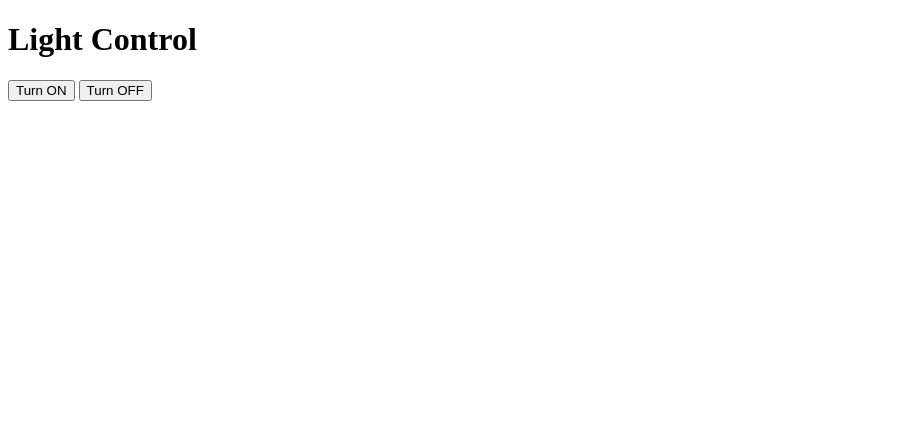
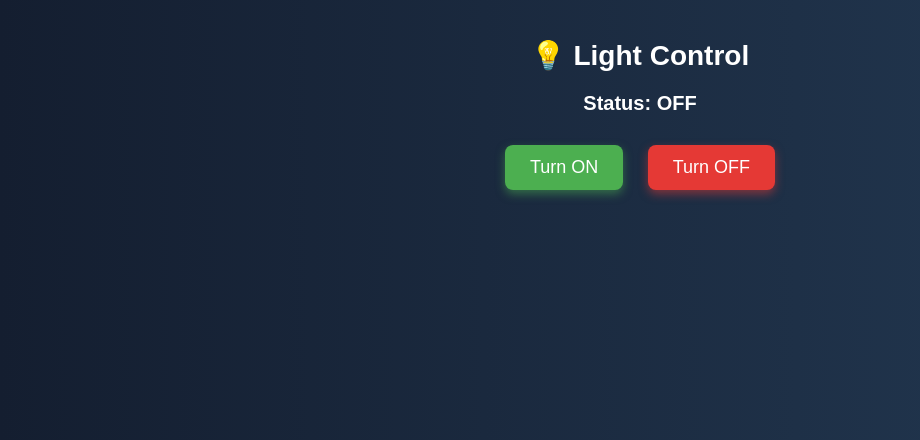
Before and after one commit to Haruto69/Smart-appliance, a Flask app: template templates/light.html in a window 1280 px wide. Shown: the top 440 px of the page, without its empty margins (0-920 px from the left). Run offline with Flask 3, Linux system fonts and the light colour scheme; the template is opened without the code that fills it, so the values that code supplies are empty.

Commit message:
Update light.html

```diff
--- a/templates/light.html
+++ b/templates/light.html
@@ -3,26 +3,53 @@
 <head>
     <meta charset="UTF-8">
     <meta name="viewport" content="width=device-width, initial-scale=1.0">
-    <title>Light Control</title>
+    <title>Smart Campus - Light Control</title>
+    <link rel="stylesheet" href="{{ url_for('static', filename='styles.css') }}">
 </head>
 <body>
-    <h1>Light Control</h1>
-    <button onclick="controlLight('on')">Turn ON</button>
-    <button onclick="controlLight('off')">Turn OFF</button>
-    <p id="status"></p>
+
+    <div class="container">
+        <h1>💡 Light Control</h1>
+
+        <div class="light-container">
+            <div class="bulb" id="bulb"></div>
+        </div>
+
+        <p class="status" id="status">Status: OFF</p>
+
+        <div class="button-group">
+            <button class="on" onclick="toggleLight('on')">Turn ON</button>
+            <button class="off" onclick="toggleLight('off')">Turn OFF</button>
+        </div>
+    </div>
 
     <script>
-        function controlLight(state) {
-            fetch(`/control/light/${state}`, { method: "POST" })
-                .then(response => response.json())
-                .then(data => {
-                    document.getElementById("status").innerText = data.status || data.error;
-                })
-                .catch(error => {
-                    console.error("Error:", error);
-                    document.getElementById("status").innerText = "Failed to send request.";
-                });
+        function toggleLight(state) {
+            let bulb = document.getElementById('bulb');
+            let statusText = document.getElementById('status');
+
+            // Update UI immediately
+            if (state === 'on') {
+                bulb.classList.add("on");
+                statusText.innerText = "Status: ON";
+            } else {
+                bulb.classList.remove("on");
+                statusText.innerText = "Status: OFF";
+            }
+
+            // Replace 'https://your-render-app-url.com' with your actual Render backend URL
+            let apiUrl = "https://your-render-app-url.com/control/light/" + state;
+
+            // Send request to Render backend, which forwards it to the Raspberry Pi
+            fetch(apiUrl, {
+                method: 'POST',
+                headers: { 'Content-Type': 'application/json' }
+            })
+            .then(response => response.json())
+            .then(data => console.log(data))
+            .catch(error => console.error('Error:', error));
         }
     </script>
+
 </body>
 </html>
```
